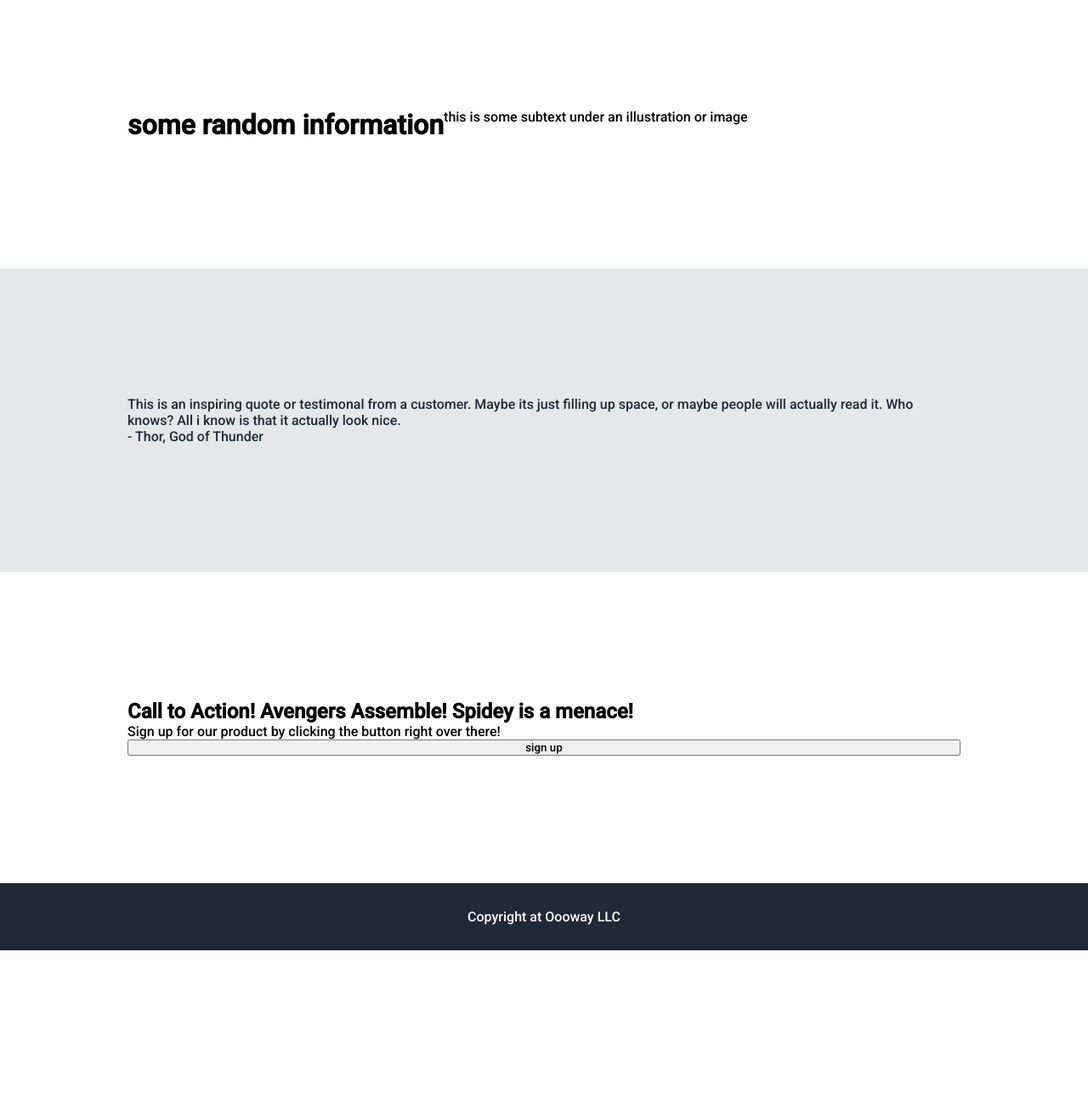
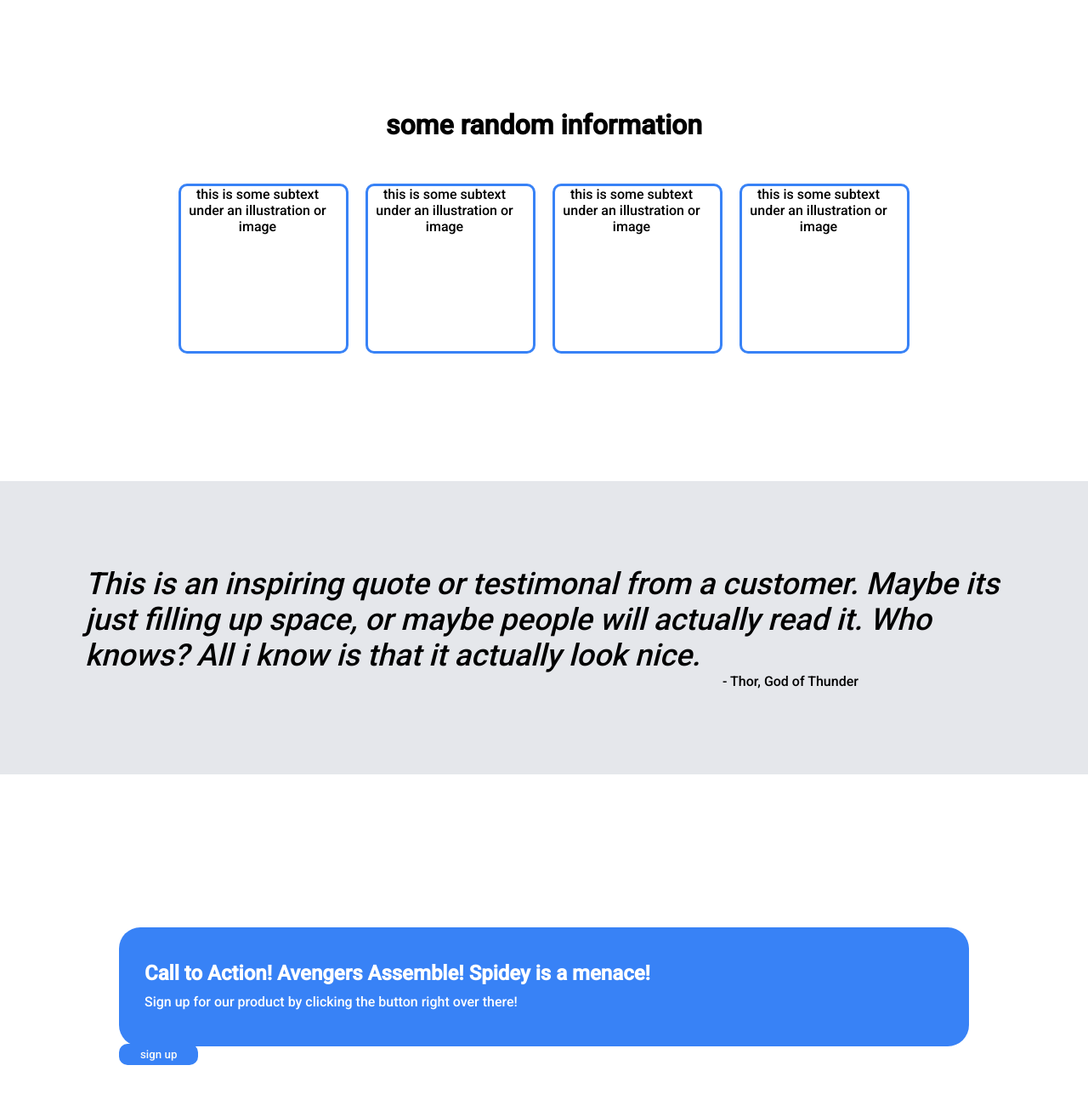
Before and after one commit to codehuy/landing-page, a plain HTML site: page index.html in a window 1280 px wide. Shown: the part 620-1920 px from the top of the page at 85% size. Before the commit the page ends 1738 px from the top, so only its background shows below. Drawn offline with Linux system fonts and the light colour scheme.

Commit message:
completed design

```diff
--- a/index.html
+++ b/index.html
@@ -19,28 +19,41 @@
     </header>
     <div class="first-container">
         <div id="left-side">
-            <h1>this website is awesome</h1>
-            <p>this website has some subtext that goes under this main file</p>
-            <button>sign up</button>
+            <h1 class="first-header">this website is awesome</h1>
+            <p class="first-subtext">this website has some subtext that goes under this main file</p>
+            <button class="first-button">sign up</button>
         </div>
         <div id="right-side">
             <p>this is a placeholder for an image</p>
         </div>
     </div>
     <div class="second-container">
-        <h1>some random information</h1>
-        <div class="boxes">
-            <p>this is some subtext under an illustration or image</p>
+        <h1 class="second-header">some random information</h1>
+        <div class="cards">
+            <div class="card">
+                <p class="second-subtext">this is some subtext under an illustration or image</p>
+            </div>
+            <div class="card">
+                <p class="second-subtext">this is some subtext under an illustration or image</p>
+            </div>
+            <div class="card">
+                <p class="second-subtext">this is some subtext under an illustration or image</p>
+            </div>
+            <div class="card">
+                <p class="second-subtext">this is some subtext under an illustration or image</p>
+            </div>
         </div>
     </div>
     <div class="third-container">
-        <p>This is an inspiring quote or testimonal from a customer. Maybe its just filling up space, or maybe people will actually read it. Who knows? All i know is that it actually look nice.</p>
-        <p> - Thor, God of Thunder</p>
+        <p id="third-text">This is an inspiring quote or testimonal from a customer. Maybe its just filling up space, or maybe people will actually read it. Who knows? All i know is that it actually look nice.</p>
+        <p id="third-subtext"> - Thor, God of Thunder</p>
     </div>
     <div class="fourth-container">
-        <h2>Call to Action! Avengers Assemble! Spidey is a menace!</h2>
-        <p>Sign up for our product by clicking the button right over there!</p>
-        <button>sign up</button>
+        <div class="fourth">
+            <h2 class="fourth-header">Call to Action! Avengers Assemble! Spidey is a menace!</h2>
+            <p class="fourth-subtext">Sign up for our product by clicking the button right over there!</p>
+            <button class="fourth-button">sign up</button>
+        </div>
     </div>
     <footer class="foot">Copyright at Oooway LLC</footer>
 </body>
--- a/styles.css
+++ b/styles.css
@@ -18,7 +18,7 @@
     padding:0px;
     margin:0px;
 }
-/* =============================== Header ================================ */
+/* ================================== Header =================================== */
 .head {
     padding: 30px 10%;
     background-color: #1f2937;
@@ -28,7 +28,7 @@
 }
 
 .logo {
- font-size: 32px;
+ font-size: 24px;
  flex-grow: 2;
 }
 
@@ -47,7 +47,7 @@
     color: white;
 }
 .nav_links li a:hover {
-    color: #0088a9
+    color: #13d3f9;
 }
 /* =============================== First Container ================================ */
 .first-container {
@@ -59,6 +59,32 @@
 #left-side {
     flex-grow: 2;
     column-gap: 30px;
+    align-content: center;
+}
+
+.first-header {
+ font-size: 48px;
+ font-style: bolder;
+ padding: 10px;
+}
+
+.first-subtext {
+font-size: 18px;
+padding: 10px;
+}
+
+.first-button {
+background-color: #3882f6;
+border-radius: 50px;
+border: none;
+padding: 10px 25px;
+transition: all 0.3s ease 0s;
+cursor: pointer;
+padding: 10px;
+}
+
+.first-button:hover {
+    background-color: #13d3f9;;
 }
 
 #right-side {
@@ -68,6 +94,7 @@
     width:500px;
     height:200px;
     background-color: gray;
+    border-radius: 15px;
 }
 
 #right-side p{
@@ -77,26 +104,101 @@
 /* =============================== Second Container ================================ */
 .second-container {
     padding: 150px;
+    flex-direction: column;
 }
+
+.second-header {
+    text-align: center;
+    padding-bottom: 50px;
+}
+
+.second-subtext {
+    width:180px;
+    text-align: center;
+}
+
+.cards {
+    display: flex;
+    margin-left: auto;
+    margin-right: auto;
+    gap:20px;
+}
+
+.card {
+    height:200px;
+    border-radius: 10px;
+    border:solid #3882f6 3px;
+    width:200px;
+}
+
 
 /* =============================== Third Container ================================ */
 .third-container {
-    padding: 150px;
+    padding: 100px;
     background-color: #e5e7eb;
-    color: #1f2937;
+    flex-direction: column;
+}
+
+#third-text{
+    margin-bottom:auto;
+    font-size: 36px;
+    font-style: italic;
+    font-weight: lighter;
+}
+
+#third-subtext {
+    padding-left: 750px;
+    align-items: flex-end;
+}
+
+/* =============================== Fourth Container ================================ */
+.fourth-container {
+    display: flex;
+    padding: 100px;
     flex-direction: column;
 }
 
 
-/* =============================== Fourth Container ================================ */
-.fourth-container {
-    padding: 150px;
-    flex-direction: column;
+.fourth{
+    margin:80px 100px 80px 100px;
+    justify-content: space-around;
+    margin-left: auto;
+    margin-right: auto;
+    height:140px;
+    width:1000px;
+    background-color: #3882f6;
+    border-radius: 25px;
+    color: white;
+}
+
+.fourth-header{
+    font-weight: bold;
+    font-size: 24px;
+    align-items: flex-start;
+    padding-left: 30px;
+    margin:40px 0 0 0;
+}
+
+.fourth-subtext{
+    margin:10px 0 40px 30px;
+}
+
+.fourth-button{
+    align-self: center;
+    padding:5px 25px 5px 25px;
+    color:#F9FAF8;
+    background-color: #3882f6;
+    border-radius: 10px;
+    border: none;
+}
+
+.fourth-button:hover {
+    background-color: #13d3f9;;
 }
 
 /* =============================== Footer ================================ */
 .foot {
-    padding: 30px;
+    padding: 20px;
     display: block;
     text-align: center;
     background-color: #1f2937;
```
